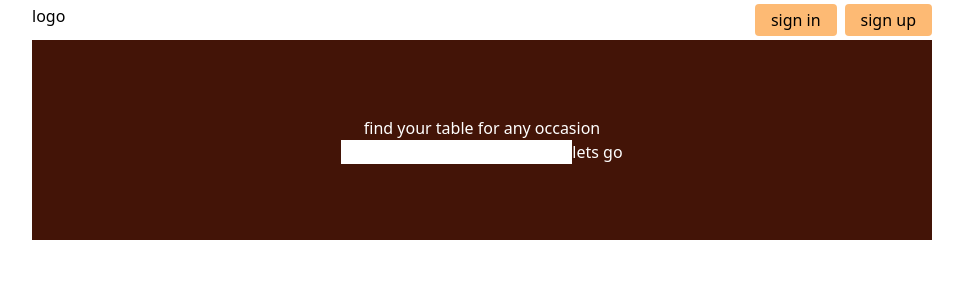
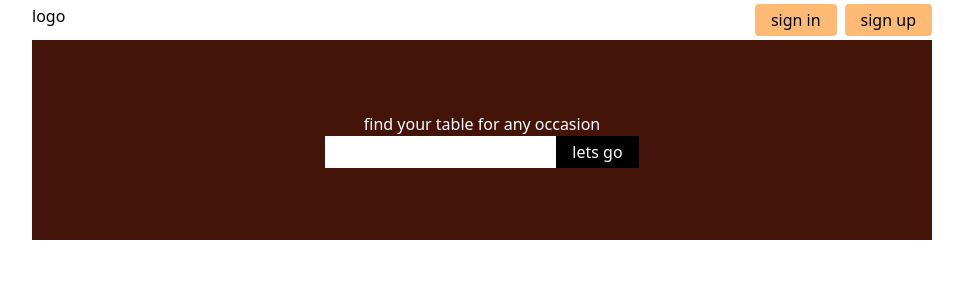
Before and after one commit to ftmhabt/find-a-table, a Next.js app: page / in a window 1280 px wide. Shown: the top 300 px of the page, without its empty margins (158-1121 px from the left). Built offline with nearby package versions, Linux system fonts and the light colour scheme.

Commit message:
Add style prop to button component

```diff
--- a/app/ui/general/button.tsx
+++ b/app/ui/general/button.tsx
@@ -1,9 +1,11 @@
 export default function Button({
   text,
   onClick,
+  style
 }: {
   text: string;
   onClick: () => void;
+  style: string;
 }) {
-  return <button onClick={onClick}>{text}</button>;
+  return <button onClick={onClick} className={style}>{text}</button>;
 }
--- a/app/ui/index/search.tsx
+++ b/app/ui/index/search.tsx
@@ -5,7 +5,7 @@ export default function Search() {
   return (
     <div className="flex">
         <input type="text" name="" id="" />
-        <Button text="lets go" onClick={onSearch}/>
+        <Button text="lets go" onClick={onSearch} style="bg-black px-[1rem] py-[.25rem]"/>
     </div>
   )
 }
```
